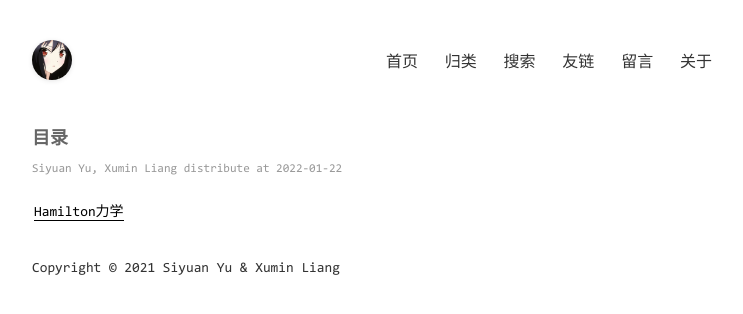
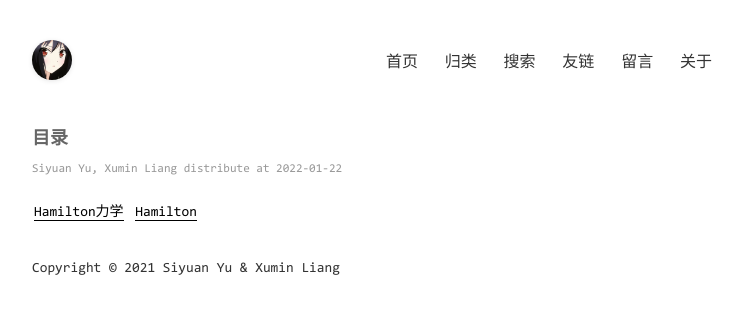
Before and after one commit to Mathematical-Physics/Mathematica-Physics, a Jekyll site: the page built from _posts/2022-01-22-目录.md, in a window 1280 px wide. Shown: the top 314 px of the page, without its empty margins (268-1011 px from the left). Built offline with Jekyll 4.4.1, drawn with Linux system fonts in a browser that asks for light colours.

Commit message:
Update 2022-01-22-目录.md

```diff
--- a/_posts/2022-01-22-目录.md
+++ b/_posts/2022-01-22-目录.md
@@ -4,4 +4,5 @@ title: 目录
 categories: [目录]
 ---
 
-[Hamilton力学](2022-01-05-Hamilton力学.md)
+[Hamilton力学](./2022-01-05-Hamilton力学.md)
+[Hamilton](https://mathematical-physics.github.io/posts/2022/01/05/Hamilton%E5%8A%9B%E5%AD%A6.html)
```
